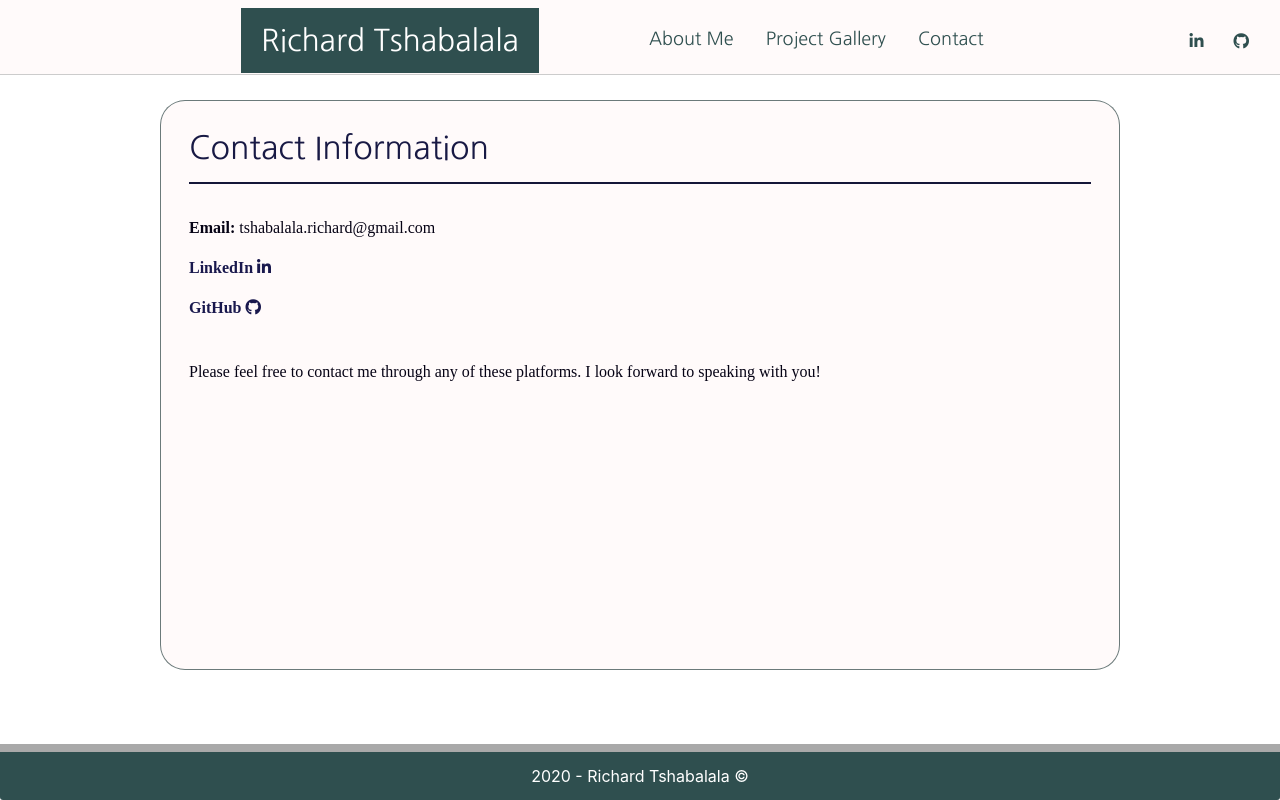
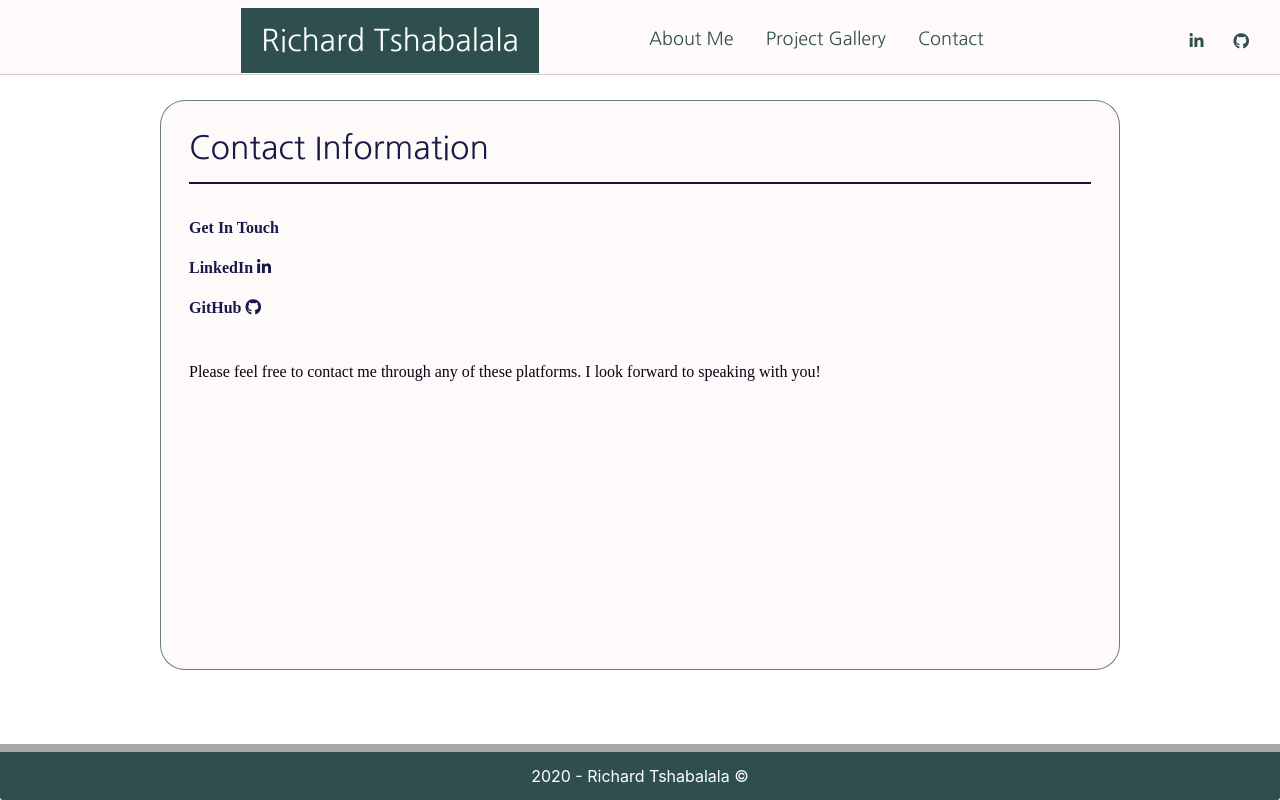
Before and after one commit to Fluent85/responsiveportfolio, a plain HTML site: page contact.html in a window 1280 px wide. Drawn offline with nearby package versions, Linux system fonts and the light colour scheme.

Commit message:
updated contact page to include email feature

```diff
--- a/assets/css/style.css
+++ b/assets/css/style.css
@@ -11,7 +11,7 @@ a {
 }
 
 body {
-  background-image: url("../images/coding.jpg/");
+
   display: flex;
   flex-direction: column;
 }
--- a/contact.html
+++ b/contact.html
@@ -42,7 +42,10 @@
 
             <br />
 
-            <p><strong>Email:</strong> tshabalala.richard@gmail.com</p>
+
+        <p><strong><a class="my-button cta-button expand form-button" href="mailto:tshabalala.richard@gmail.com">Get In Touch</a></strong></p>
+
+
 
             <p><strong><a href="https://www.linkedin.com/in/richard-tshabalala-31864b11/" target="_blank">LinkedIn <i class="fab fa-linkedin-in"></i></a></strong></p>
 
```
Also changed, not shown: index.html (+1 -1 lines), portfolio.html (+0 -1 lines).
